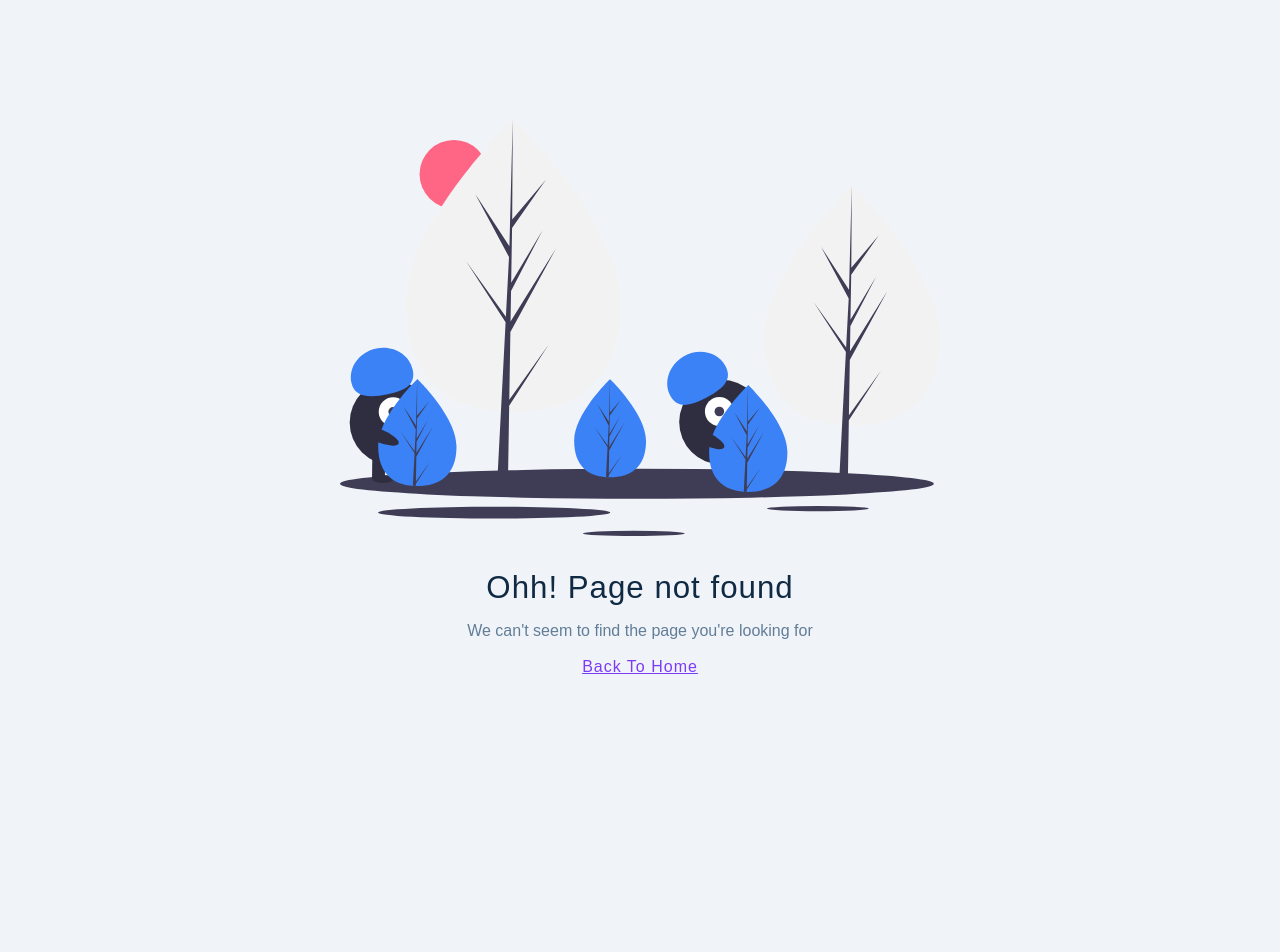
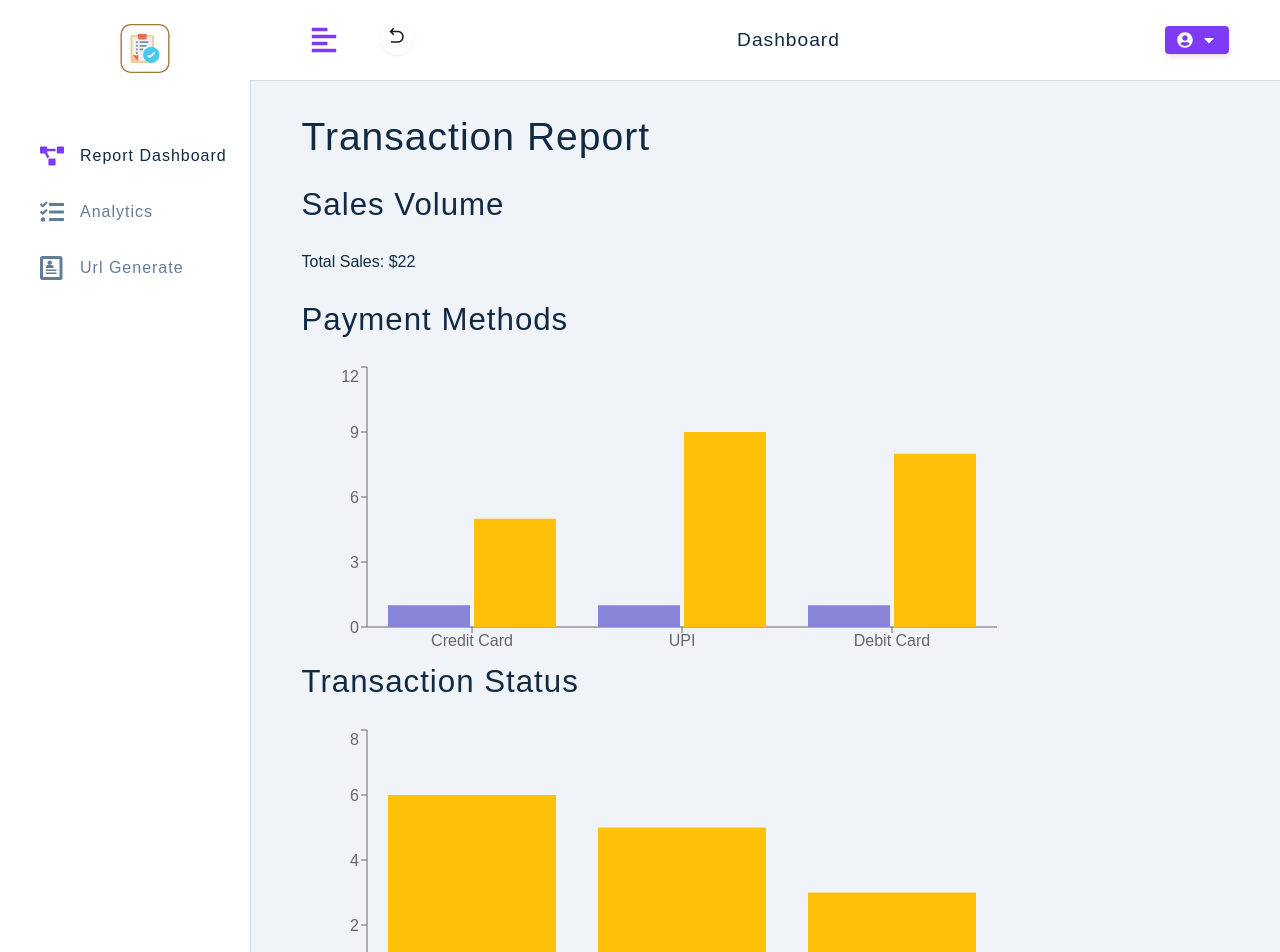
Before and after one commit to kdgodhani/AI-ML-Advanced-Analytics-UI, a React (Create React App) app: page /report-dashboard in a window 1280 px wide. Before the commit this address had no page. Shown: the top 952 px of the page. Before the commit the page ends 800 px from the top, so only its background shows below. Built offline with nearby package versions, Linux system fonts and the light colour scheme; sample sign-in values are in the browser's storage.

Commit message:
add report page

```diff
--- a/src/App.js
+++ b/src/App.js
@@ -6,7 +6,7 @@ import "react-toastify/dist/ReactToastify.css";
 import {
   SharedLayout,
   Product,
-  // ReoortDashboard,
+  ReportDashboard,
   // Analytics,
   // UrlGenerate
 } from "./pages/dashboard";
@@ -77,9 +77,9 @@ function App() {
           }
         >
           <Route path="admin-dashboard" element={<Home />} />
-          {/* <Route path="report-dashboard" element={<ReportDashboard />} />
-          <Route path="analytics" element={<Analytics />} />
-          <Route path="url-generate" element={<UrlGenerate />} /> */}
+          <Route path="report-dashboard" element={<ReportDashboard />} />
+          {/* <Route path="analytics" element={<Analytics />} />
+           <Route path="url-generate" element={<UrlGenerate />} />  */}
         </Route>
 
         <Route path="landing" element={<Landing />} />
--- a/src/pages/dashboard/index.js
+++ b/src/pages/dashboard/index.js
@@ -1,5 +1,6 @@
 
 import SharedLayout from "./sharedLayout.js";
 import Product from "./productPage.js";
+import ReportDashboard from "./reportPage.js";
 
-export { SharedLayout, Product };
+export { SharedLayout, Product, ReportDashboard };
--- /dev/null
+++ b/src/pages/dashboard/reportPage.js
@@ -0,0 +1,97 @@
+import React, { useState, useEffect } from "react";
+import { BarChart, Bar, XAxis, YAxis, Tooltip } from "recharts";
+
+let data = {
+  sales_volume: 22,
+  payment_method: [
+    {
+      count: 1,
+      totalSaleByPayMethod: 5,
+      paymentMethod: "Credit Card",
+    },
+    {
+      count: 1,
+      totalSaleByPayMethod: 9,
+      paymentMethod: "UPI",
+    },
+    {
+      count: 1,
+      totalSaleByPayMethod: 8,
+      paymentMethod: "Debit Card",
+    },
+  ],
+  txn_status: [
+    {
+      count: 6,
+      paymentStatus: "Failed",
+    },
+    {
+      count: 5,
+      paymentStatus: "Pending",
+    },
+    {
+      count: 3,
+      paymentStatus: "Success",
+    },
+  ],
+};
+
+const ReportDashboard = () => {
+  const [reportData, setReportData] = useState(null);
+
+  useEffect(() => {
+    const fetchData = async () => {
+      //   const response = await fetchReportData();
+      setReportData(data);
+    };
+    fetchData();
+  }, []);
+
+  if (!reportData) {
+    return <div>Loading report data...</div>;
+  }
+
+  const { sales_volume, payment_method, txn_status } = reportData;
+
+  const paymentMethodChartData = payment_method.map((method) => ({
+    name: method.paymentMethod,
+    success_txn: method.count,
+    sales$: method.totalSaleByPayMethod,
+  }));
+
+  const transactionStatusChartData = txn_status.map((status) => ({
+    name: status.paymentStatus,
+    count: status.count,
+  }));
+
+  return (
+    <div className="report-container">
+      <h2>Transaction Report</h2>
+      <div className="report-section">
+        <h3>Sales Volume</h3>
+        <p>Total Sales: ${sales_volume}</p>
+      </div>
+      <div className="report-section">
+        <h3>Payment Methods</h3>
+        <BarChart width={700} height={300} data={paymentMethodChartData}>
+          <XAxis dataKey="name" />
+          <YAxis />
+          <Tooltip />
+          <Bar dataKey="success_txn" fill="#8884d8" />
+          <Bar dataKey="sales$" stackId="a" fill="#ffc107" />
+        </BarChart>
+      </div>
+      <div className="report-section">
+        <h3>Transaction Status</h3>
+        <BarChart width={700} height={300} data={transactionStatusChartData}>
+          <XAxis dataKey="name" />
+          <YAxis />
+          <Tooltip />
+          <Bar dataKey="count" fill="#ffc107" />
+        </BarChart>
+      </div>
+    </div>
+  );
+};
+
+export default ReportDashboard;
```
